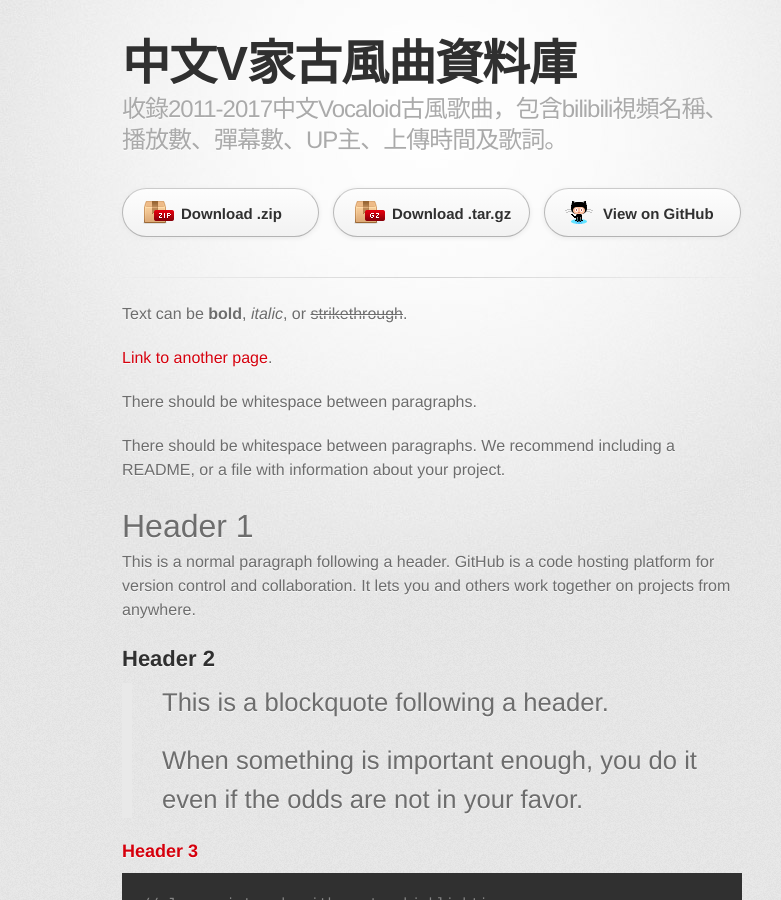
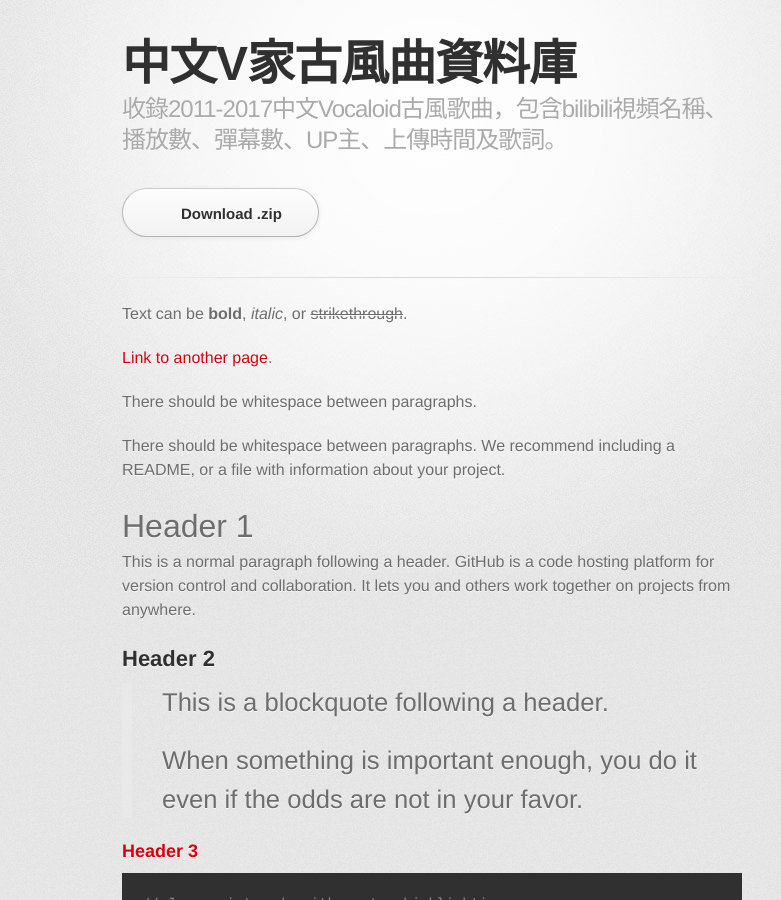
Before and after one commit to fireindark707/ChineseV_GUFENG, a Jekyll site: the page built from docs/index.md, in a window 1280 px wide and 900 px high. Shown: the whole window, without its empty margins (208-989 px from the left). Built offline with Jekyll 4.4.1, drawn with Linux system fonts in a browser that asks for light colours; some web fonts are replaced.

Commit message:
Update default.html

```diff
--- a/docs/_layouts/default.html
+++ b/docs/_layouts/default.html
@@ -23,14 +23,8 @@
         </header>
         <section id="downloads" class="clearfix">
           {% if site.show_downloads %}
-          <a href="{{ site.github.zip_url }}" id="download-zip" class="button"><span>Download .zip</span></a>
-          <a href="{{ site.github.tar_url }}" id="download-tar-gz" class="button"><span>Download .tar.gz</span></a>
+          <a href="https://raw.githubusercontent.com/b614103080/ChineseV_GUFENG/master/%E5%8F%A4%E9%A2%A8%E6%9B%B2%E6%94%B6%E9%9B%86.csv" id="ChineseV_GUFENG-zip" class="button"><span>Download .zip</span></a>
           {% endif %}
-	  {% if site.github.is_project_page %}
-          <a href="{{ site.github.repository_url }}" id="view-on-github" class="button"><span>View on GitHub</span></a>
-	  {% else %}
-          <a href="{{ site.github.owner_url }}" id="view-on-github" class="button"><span>View on GitHub</span></a>
-	  {% endif %}
         </section>
         <hr>
         <section id="main_content">
```
